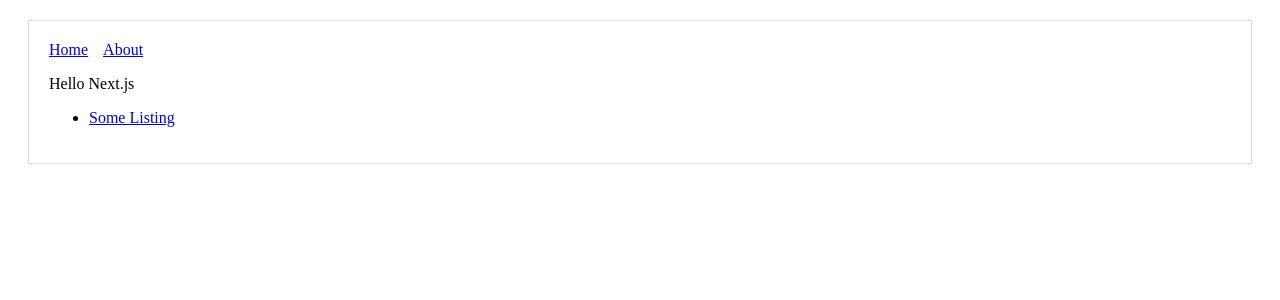
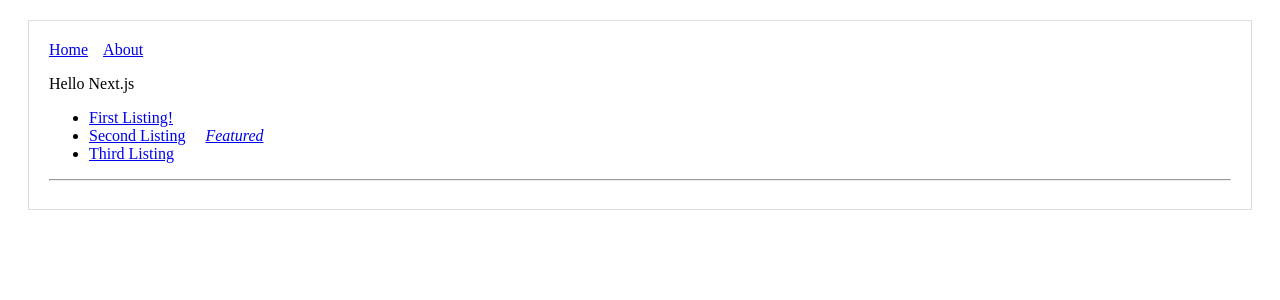
Before and after one commit to jaredcwhite/exygy-nextjs-starter, a Next.js app: page / in a window 1280 px wide. Shown: the top 300 px of the page. Built offline with nearby package versions, Linux system fonts and the light colour scheme.

Commit message:
Add Typescript support

```diff
--- /dev/null
+++ b/components/Listings/index.tsx
@@ -0,0 +1,32 @@
+import Link from 'next/link';
+
+export interface Listing {
+  id: number;
+  name: string;
+  featured?: boolean;
+}
+
+interface ListingsProps {
+  listings: Array<Listing>;
+}
+
+export default function(props: ListingsProps) {
+  const listings = props.listings
+
+  const listItems = listings.map(listing =>
+    <li key={listing.id}>
+      <Link href="listings/[id]" as={`/listings/${listing.id}`}>
+        <a>
+          {listing.name}
+          {listing.featured &&
+            <span style={{marginLeft: '20px'}}><em>Featured</em></span>
+          }
+        </a>
+      </Link>
+    </li>
+  )
+
+  return (
+    <ul>{listItems}</ul>
+  )
+}
--- a/package.json
+++ b/package.json
@@ -9,8 +9,12 @@
     "start": "next start"
   },
   "dependencies": {
+    "@types/node": "^12.6.6",
+    "@types/react": "^16.8.23",
+    "@types/react-dom": "^16.8.4",
     "next": "^9.0.2",
     "react": "^16.8.6",
-    "react-dom": "^16.8.6"
+    "react-dom": "^16.8.6",
+    "typescript": "^3.5.3"
   }
 }
--- a/pages/index.js
+++ /dev/null
@@ -1,17 +0,0 @@
-import Layout from '../layouts/application';
-import Link from 'next/link';
-
-const Index = () => (
-  <Layout>
-    <p>Hello Next.js</p>
-    <ul>
-      <li>
-        <Link href="listings/[id]" as={`/listings/5`}>
-          <a>Some Listing</a>
-        </Link>
-      </li>
-    </ul>
-  </Layout>
-);
-
-export default Index;
--- /dev/null
+++ b/pages/index.tsx
@@ -0,0 +1,19 @@
+import Layout from '../layouts/application';
+import Listings, { Listing } from '../components/Listings'
+
+// Messing around with different ways of adding in data
+let listings: Array<Listing> = []
+listings.push({id: 3, name: "First Listing!"})
+listings.push({id: 6, name: "Second Listing", featured: true})
+let thirdListing = {id: 12, name: "Third Listing"}
+listings.push(thirdListing)
+
+const Index = () => (
+  <Layout>
+    <p>Hello Next.js</p>
+    <Listings listings={listings} />
+    <hr/>
+  </Layout>
+)
+
+export default Index
```
Also changed, not shown: tsconfig.json (added, +32 -0 lines), next-env.d.ts (added), 1 other file (tests, documents, lock files or other folders).
